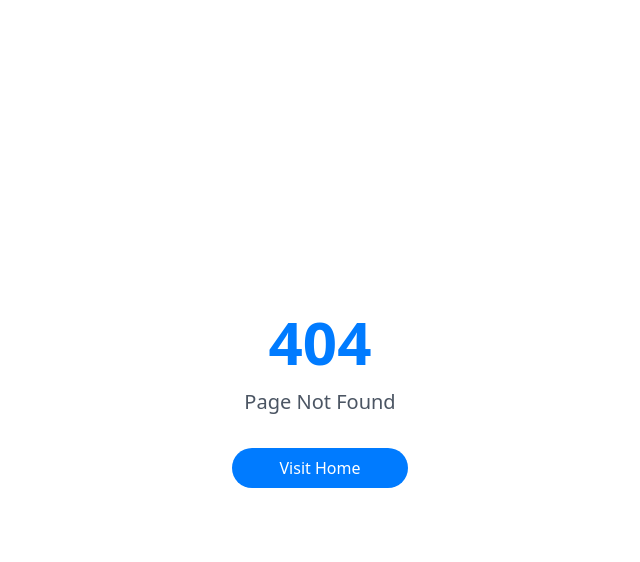
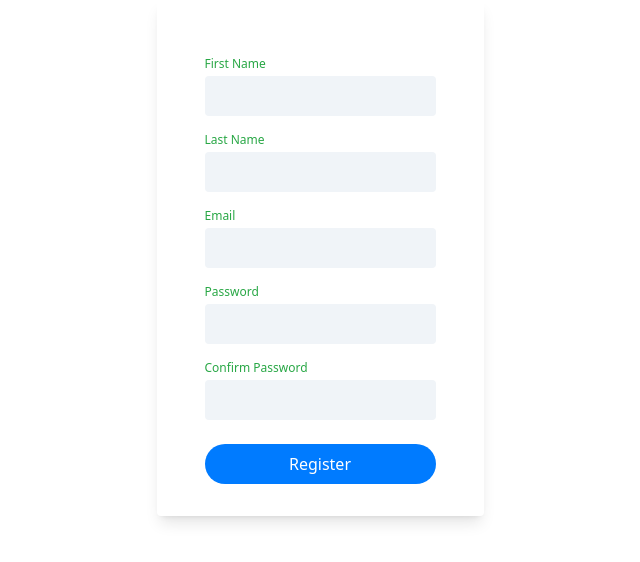
Before and after one commit to Muhammad-Umer3/EG-Assesment, a React (Vite) app in the folder frontend/: page / in a window 1280 px wide. Before the commit this address had no page. Shown: the top 562 px of the page, without its empty margins (320-960 px from the left). Built offline with nearby package versions, Linux system fonts and the light colour scheme.

Commit message:
updated routes

```diff
--- a/frontend/src/routes/index.tsx
+++ b/frontend/src/routes/index.tsx
@@ -16,14 +16,15 @@
       </Suspense>
     ),
   },
-  [AppRouteNames.Unknown]: {
-    path: AppRouteNames.Unknown,
+  [AppRouteNames.Index]: {
+    path: AppRouteNames.Index,
     element: (
       <Suspense fallback={<div>Loading...</div>}>
-        <NotFound />
+        <Login />
       </Suspense>
     ),
   },
+
   [AppRouteNames.Register]: {
     path: AppRouteNames.Unknown,
     element: (
@@ -33,11 +34,19 @@
     ),
   },
   [AppRouteNames.Home]: {
-    path: AppRouteNames.Unknown,
+    path: AppRouteNames.Home,
     element: (
       <Suspense fallback={<div>Loading...</div>}>
         <Home />
       </Suspense>
     ),
   },
+  [AppRouteNames.Unknown]: {
+    path: AppRouteNames.Unknown,
+    element: (
+      <Suspense fallback={<div>Loading...</div>}>
+        <NotFound />
+      </Suspense>
+    ),
+  },
 };
--- a/frontend/src/services/auth/types/login.request.ts
+++ b/frontend/src/services/auth/types/login.request.ts
@@ -1,4 +1,4 @@
 export interface LoginRequest {
-  badgeNumber: string
+  email: string
   password: string
 }
```
